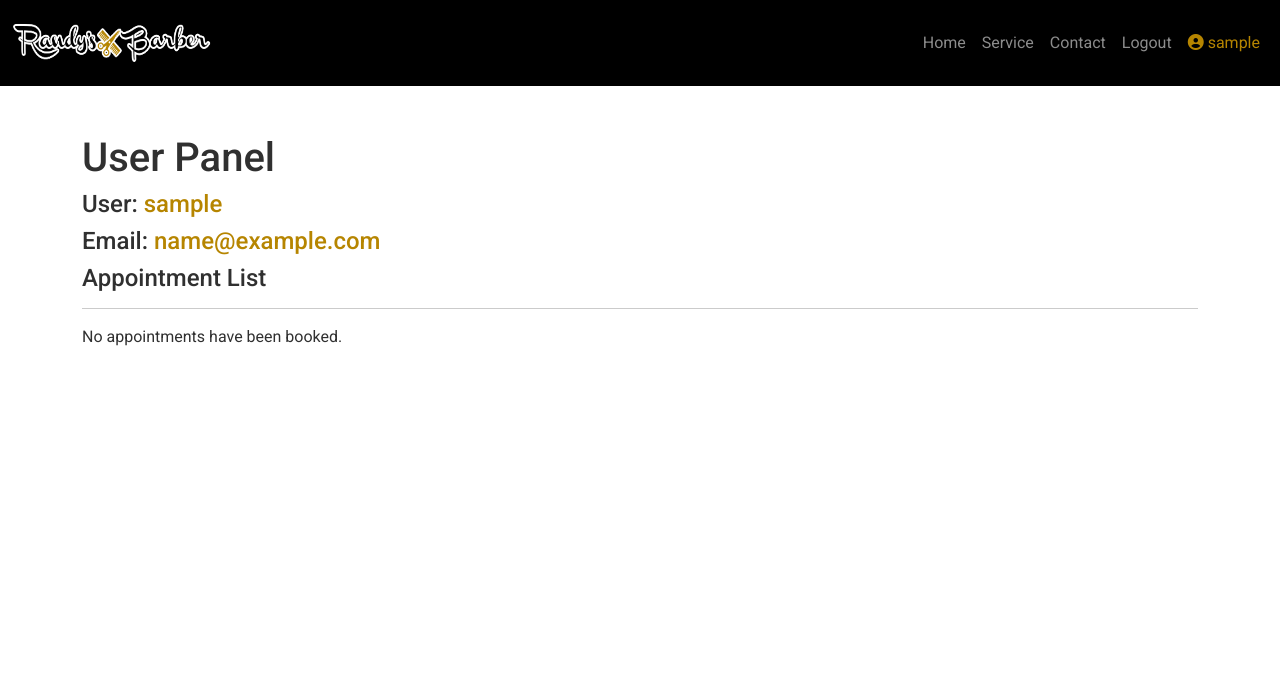
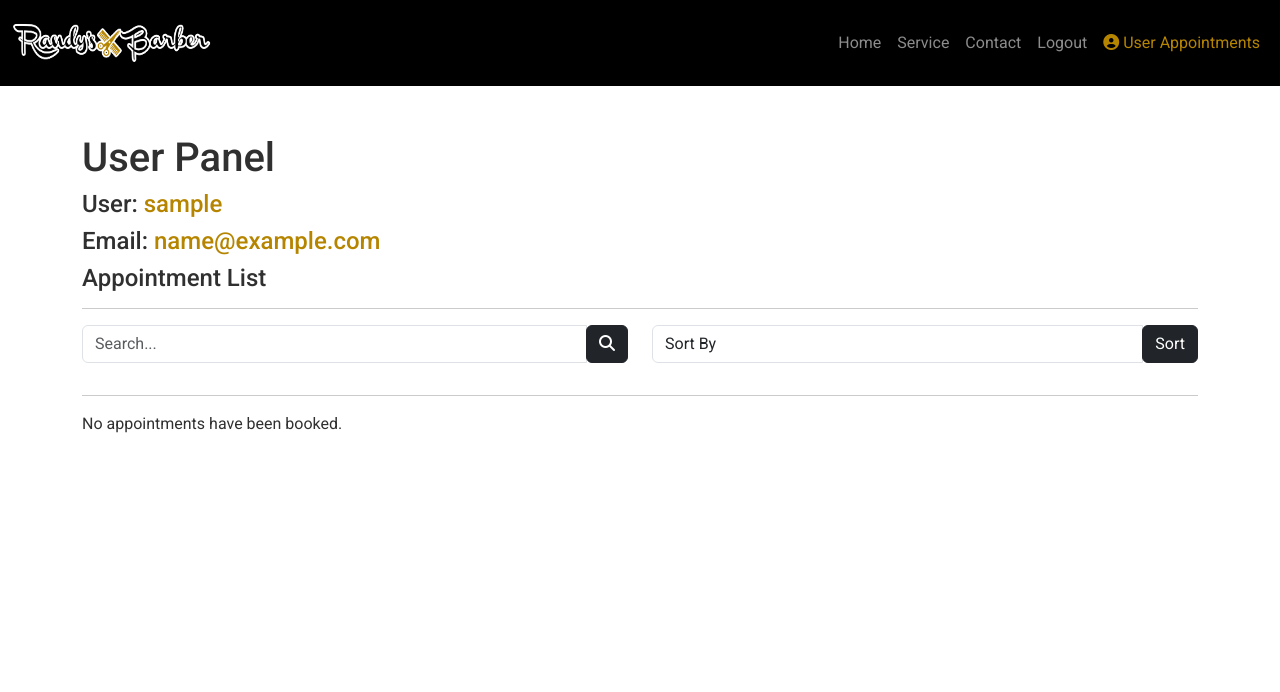
Before and after one commit to Benohene/Randy_Main, a Django app: page /appointment_list/ in a window 1280 px wide. Shown: the top 692 px of the page. Run offline with Django 4.2, Linux system fonts and the light colour scheme; the visitor is signed in with stand-in values (Sample User, id 1); data that the repository does not hold is empty; some libraries are stand-ins or nearby versions.

Commit message:
Added the search and sort logic to the user profile

```diff
--- a/booking/templates/appointment_list.html
+++ b/booking/templates/appointment_list.html
@@ -12,6 +12,43 @@
             <h4 class="">User: <span class="text-gold">{{ user.username }}</span></h4>
             <h4 class="">Email: <span class="text-gold">{{ user.email }}</span></h4>
             <h4>Appointment List</h4>
+            <hr>
+            <!-- Search and Sort Row -->
+            <div class="row">
+                <div class="col-md-6">
+                    <!-- Search Form -->
+                    <form method="get" class="mb-3">
+                        <div class="input-group">
+                            <input type="text" class="form-control" name="q" value="{{ search_query }}"
+                                placeholder="Search...">
+                            <div class="input-group-append">
+                                <button type="submit" class="btn btn-dark"><i class="fa-solid fa-magnifying-glass"></i></button>
+                            </div>
+                        </div>
+                    </form>
+                </div>
+                <div class="col-md-6">
+                    <!-- Sort Form -->
+                    <form method="get" class="mb-3">
+                        <div class="input-group">
+                            <select class="form-control" name="sort">
+                                <option value="">Sort By</option>
+                                <option value="date_asc" {% if sort_by == 'date_asc' %}selected{% endif %}>Date (Asc)
+                                </option>
+                                <option value="date_desc" {% if sort_by == 'date_desc' %}selected{% endif %}>Date (Desc)
+                                </option>
+                                <option value="name_asc" {% if sort_by == 'name_asc' %}selected{% endif %}>Name (Asc)
+                                </option>
+                                <option value="name_desc" {% if sort_by == 'name_desc' %}selected{% endif %}>Name (Desc)
+                                </option>
+                            </select>
+                            <div class="input-group-append">
+                                <button type="submit" class="btn btn-dark">Sort</button>
+                            </div>
+                        </div>
+                    </form>
+                </div>
+            </div>
             <hr>
             {% if appointments %}
             <table class="table table-responsive-sm table-dark table-striped table-hover align-middle ">
--- a/booking/views.py
+++ b/booking/views.py
@@ -1,13 +1,12 @@
 '''booking views'''
 from datetime import datetime
-from django.shortcuts import render, redirect
+from django.shortcuts import render, redirect, get_object_or_404, reverse
 from .models import Appointment
 from .forms import AppointmentForm
 from django.contrib import messages
-from django.core.mail import send_mail
 from django.core.paginator import Paginator
 from django.contrib.auth.decorators import login_required
-from django.contrib.admin.views.decorators import staff_member_required
+from django.db.models import Q
 
 
 def index(request):
@@ -25,13 +24,16 @@ def contact(request):
     return render(request, 'contact.html')
 
 
-from django.contrib.auth.decorators import login_required
-
 @login_required
 def create_appointment(request):
     '''create appointment view'''
     if request.method == 'POST':
         form = AppointmentForm(request.POST)
+
+        # check if user is authenticated
+        if not request.user.is_authenticated:
+            messages.error(request, 'Please login to book an appointment.')
+            return redirect('create_appointment')
 
         if form.is_valid():
             # Check if the selected time slot is already booked for the selected day
@@ -64,29 +66,41 @@ def create_appointment(request):
     return render(request, 'create_appointment.html', {'form': form})
 
 
-
-# def appointment_list(request):
-#     '''appointment list view'''
-#     appointments = Appointment.objects.all()
-#     paginator = Paginator(appointments, 3)
-#     page_number = request.GET.get('page')
-#     page_obj = paginator.get_page(page_number)
-
-#     template = 'appointment_list.html'
-#     context = {
-#         'appointments': page_obj,
-#     }
-#     return render(request, template, context)
-
-
-
 @login_required
 def appointment_list(request):
     '''appointment list view'''
+    #display nothing in sort by and search by
+
+    # Get the search query from the request
+    search_query = request.GET.get('q', '')
+
+    # Initialize the appointment queryset based on user type
     if request.user.is_superuser:
         appointments = Appointment.objects.all()
     else:
         appointments = Appointment.objects.filter(customer=request.user)
+
+    # Apply search filter if a search query is provided
+    if search_query:
+        appointments = appointments.filter(
+            Q(customer__username__icontains=search_query) |
+            Q(name__icontains=search_query) |
+            Q(phone_number__icontains=search_query) |
+            Q(message__icontains=search_query) |
+            Q(appointment_date__icontains=search_query) |
+            Q(appointment_time__icontains=search_query)
+        )
+
+    # Sorting logic based on the 'sort' parameter
+    sort_by = request.GET.get('sort', '')
+    if sort_by == 'date_asc':
+        appointments = appointments.order_by('appointment_date', 'appointment_time')
+    elif sort_by == 'date_desc':
+        appointments = appointments.order_by('-appointment_date', '-appointment_time')
+    elif sort_by == 'name_asc':
+        appointments = appointments.order_by('customer__username', 'appointment_date', 'appointment_time')
+    elif sort_by == 'name_desc':
+        appointments = appointments.order_by('-customer__username', '-appointment_date', '-appointment_time')
 
     paginator = Paginator(appointments, 3)
     page_number = request.GET.get('page')
@@ -95,5 +109,7 @@ def appointment_list(request):
     template = 'appointment_list.html'
     context = {
         'appointments': page_obj,
+        'search_query': search_query,
+        'sort_by': sort_by,
     }
     return render(request, template, context)
--- a/templates/includes/nav.html
+++ b/templates/includes/nav.html
@@ -24,7 +24,7 @@
                 </li>
                 <li class="nav-item signup-btn">
                     <a class="nav-link navUsername {% if url_name == '#' %}active{% endif %}" href="{% url 'appointment_list' %}"><i
-                            class="fa-solid fa-circle-user"></i> {{ user }}</a>
+                            class="fa-solid fa-circle-user"></i> User Appointments</a>
                 </li>
                 {% else %}
                 <li class="nav-item signup-btn">
```
Also changed, not shown: static/css/styles.css (+6 -3 lines). Lines whose indentation alone changed are shown as unchanged.
